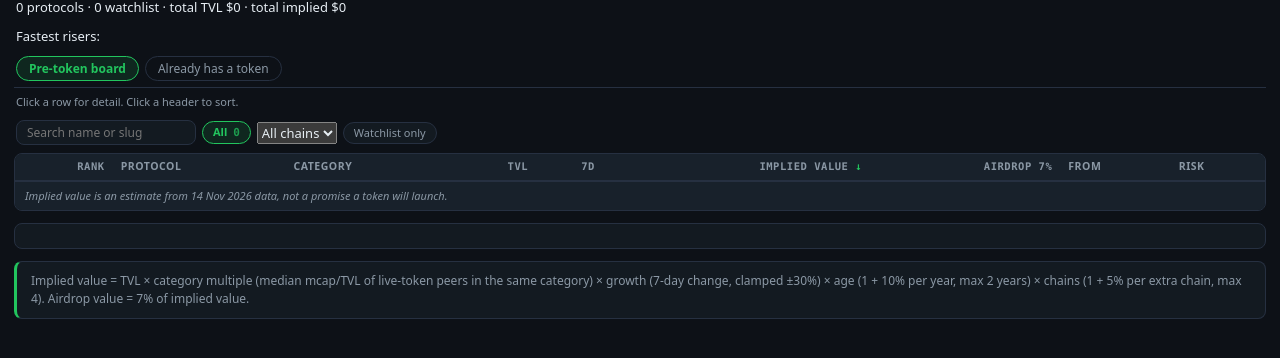
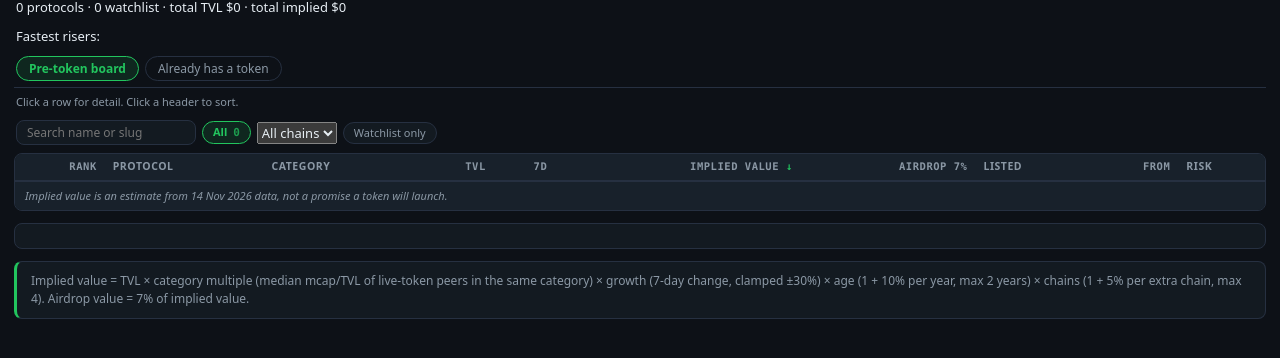
Before and after one commit to unaykuhy/token-radar-01, a plain HTML site: page dashboard/index.html in a window 1280 px wide. Shown: the part 60-418 px from the top of the page. Drawn offline with Linux system fonts and the light colour scheme; a script that the page names is missing.

Commit message:
Dashboard HTML: split Listed/From columns and add detail.js script tag

```diff
--- a/dashboard/index.html
+++ b/dashboard/index.html
@@ -42,7 +42,8 @@
           <th data-key="change_7d" class="th-sort num">7d</th>
           <th data-key="implied_value_usd" class="th-sort num">Implied value</th>
           <th data-key="airdrop_value_usd" class="th-sort num">Airdrop 7%</th>
-          <th data-key="listed_at" class="th-sort">From</th>
+          <th data-key="listed_at" class="th-sort">Listed</th>
+          <th data-key="starting_capital_usd" class="th-sort num">From</th>
           <th data-key="risk" class="th-sort">Risk</th>
         </tr>
       </thead>
@@ -60,5 +61,6 @@
 </div>
 <script src="data.js"></script>
 <script src="app.js"></script>
+<script src="detail.js"></script>
 </body>
 </html>
```
